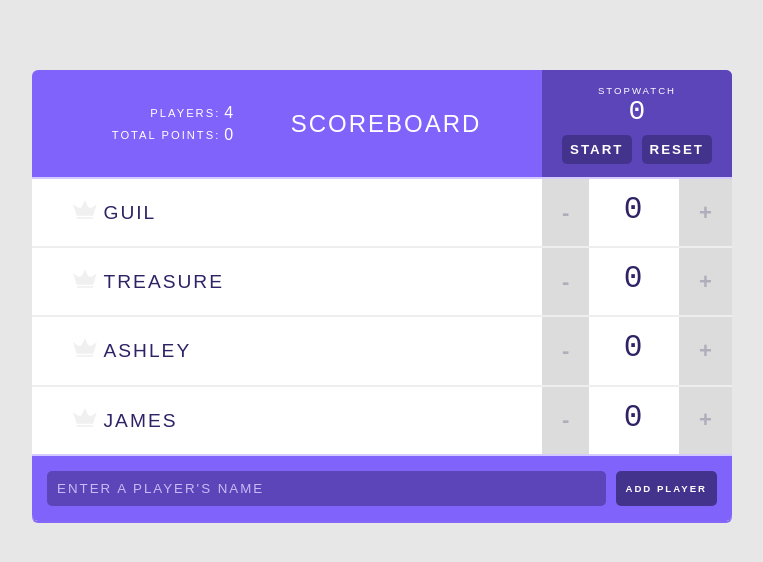
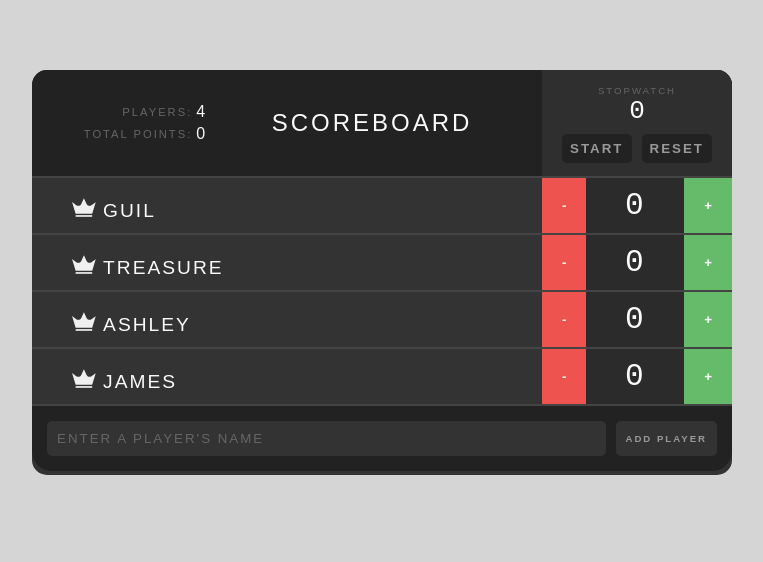
Before and after one commit to umair8794/React-Redux, a React app: page / in a window 1280 px wide. Shown: the whole page, without its empty margins (258-1021 px from the left). Built offline with nearby package versions, Linux system fonts and the light colour scheme.

Commit message:
React with Redux: Modularizing the React Scoreboard Application section completed

```diff
--- a/src/components/AddPlayerForm.js
+++ b/src/components/AddPlayerForm.js
@@ -14,6 +14,7 @@ const AddPlayerForm = () => {
                 }
 
                 return (
+                    <div className="add-player-form">
                         <form onSubmit={handleSubmit}>
                             <input
                                 type="text"
@@ -26,6 +27,7 @@ const AddPlayerForm = () => {
                                 value="Add Player"
                             />
                         </form>
+                    </div>
                 );
             }}
         </Consumer>
--- a/src/components/Counter.js
+++ b/src/components/Counter.js
@@ -9,7 +9,7 @@ const Counter = ({ index }) => {
                 return (
                     <div className="counter">
                         <button className="counter-action decrement" onClick={() => actions.changeScore(index, -1)}> - </button>
-                        <span className="counter-score">{ players[index].score }</span>
+                        <div className="counter-score">{ players[index].score }</div>
                         <button className="counter-action increment" onClick={() => actions.changeScore(index, 1)}> + </button>
                     </div>
                 )
--- a/src/components/Header.js
+++ b/src/components/Header.js
@@ -5,11 +5,11 @@ import Stopwatch from './Stopwatch';
 
 const Header = ({ title }) => {
     return (
-        <header>
+        <div className="header">
             <Stats />
             <h1>{ title }</h1>
             <Stopwatch />
-        </header>
+        </div>
     );
 };
 
--- a/src/components/Player.js
+++ b/src/components/Player.js
@@ -22,12 +22,14 @@ class Player extends PureComponent {
                 {({ actions, players }) => {
                     return (
                         <div className="player">
-                            <span className="player-name">
-                                <button className="remove-player" onClick={() => actions.removePlayer(players[index].id)}>✖</button>
+                            <div className="player-name">
+                                <a className="remove-player" onClick={() => actions.removePlayer(players[index].id)}>✖</a>
                                 <HighScoreIcon isHighScore={isHighScore} />
                                 { players[index].name }
-                            </span>
-                            <Counter index={index} />
+                            </div>
+                            <div className="player-score">
+                                <Counter index={index} />
+                            </div>
                         </div>
                     );
                 }}
--- a/src/components/PlayerList.js
+++ b/src/components/PlayerList.js
@@ -7,7 +7,7 @@ const PlayerList = () => {
         <Consumer>
             {({ players, highScore }) => {
                 return (
-                    <React.Fragment>
+                    <div className="players">
                         {players.map((player, index) =>
                             <Player
                                 key={player.id.toString()}
@@ -15,7 +15,7 @@ const PlayerList = () => {
                                 isHighScore={player.score === highScore}
                             />
                         )}
-                    </React.Fragment>
+                    </div>
                 );
             }}
         </Consumer>
--- a/src/components/Stopwatch.js
+++ b/src/components/Stopwatch.js
@@ -54,9 +54,9 @@ class Stopwatch extends Component {
         return (
             <div className="stopwatch">
                 <h2>Stopwatch</h2>
-                <span className="stopwatch-time">
+                <div className="stopwatch-time">
                     {seconds}
-                </span>
+                </div>
                 <button onClick={this.handleStopwatch}>
                     { this.state.isRunning ? 'Stop' : 'Start'}
                 </button>
--- a/src/index.css
+++ b/src/index.css
@@ -1,80 +1,8 @@
-/* ELEMENT STYLES -------------------- */
-
 body {
-    background: #e8e7e7;
+    background: #d5d5d5;
     font-family: arial;
+    color: #FAFAFA;
     text-transform: uppercase;
-}
-
-header {
-    color: #FFF;
-    padding: 5px 10px;
-    text-align: center;
-    display: flex;
-    align-items: center;
-    background-color: #8063FA;
-    border-bottom: solid 2px #D4CAFF;
-}
-
-header h1 {
-    flex-grow: 1;
-    font-size: 1.5em;
-    letter-spacing: 2px;
-    font-weight: normal;
-}
-
-/* FORMS */
-
-form {
-    display: flex;
-    background-color: #8063FA;
-}
-
-input[type=text] {
-    flex-grow: 1;
-    border-width: 0 0 1px 0;
-    margin: 15px 10px 15px 15px;
-    padding: 10px;
-    border-radius: 5px;
-    background-color: #5B45B9;
-    border-style: none;
-    text-shadow: none;
-    text-transform: uppercase;
-    color: #C7BCF8;
-    letter-spacing: 2px;
-    outline: none;
-}
-
-input[type=text]::-webkit-input-placeholder {
-    color: #C7BCF8;
-    letter-spacing: 2px;
-}
-
-input[type=text]:focus {
-    background-color: rgba(0, 0, 0, 0.2);
-}
-
-input[type=submit] {
-    display: block;
-    font-size: .6em;
-    margin: 15px 15px 15px 0;
-    padding: 10px;
-    background-color: #44338D;
-    border-radius: 5px;
-    border: none;
-    color: #fff;
-    letter-spacing: 2px;
-    font-weight: bold;
-    text-shadow: none;
-    text-transform: uppercase;
-    cursor: pointer;
-}
-
-button,
-input[type=submit] {
-    outline: none;
-    transition: background-color 0.2s ease,
-        color 0.2s ease;
 }
 
 /* ICONS */
@@ -98,62 +26,39 @@ svg {
     }
 }
 
-/* COMPONENT STYLES -------------------- */
-
 .scoreboard {
-    background: #fff;
+    background: #333;
     width: 700px;
     margin: 70px auto;
-    box-shadow: 0 2px 0 rgb(133, 104, 250);
-    border-radius: 6px;
-    overflow: hidden;
+    box-shadow: 0 4px 0px #333;
+    border-radius: 15px;
+
 }
 
-.player {
+.header {
+    padding: 5px 10px;
+    text-align: center;
     display: flex;
-    font-size: 1.2em;
-    border-bottom: solid 2px #EEEEEE;
-    letter-spacing: 2px;
+    align-items: center;
+    background-color: #222;
+    border-radius: 15px 15px 0 0;
+    border-bottom: solid 2px #444;
 }
 
-.player:last-of-type {
-    border-bottom-color: #D4CAFF;
+.header h1 {
+    flex-grow: 1;
+    font-size: 1.5em;
+    letter-spacing: 3px;
+    font-weight: normal;
 }
 
-.player-name:hover .remove-player {
-    visibility: visible;
-}
-
-.player-name,
-.counter-score {
-    color: #2F2366;
-}
-
-.player-name {
-    flex-grow: 1;
-    line-height: 3.5em;
-    padding-left: 10px;
-}
-
-.remove-player {
-    font-size: 1.15em;
-    border: none;
-    outline: none;
-    visibility: hidden;
-    color: #EF5350;
-    cursor: pointer;
-    margin: 0 10px 0 0;
-    padding: 0;
-    background: none;
-}
-
-.stats,
-.stopwatch {
+.header .stats,
+.header .stopwatch {
     width: 170px;
 }
 
 .stats {
-    margin: 0 0 0 28px;
+    margin-top: 0;
     font-weight: normal;
 }
 
@@ -161,6 +66,7 @@ svg {
     text-align: right;
     font-weight: normal;
     letter-spacing: 2px;
+    color: #666;
     font-size: .7em;
 }
 
@@ -171,32 +77,31 @@ svg {
 .stopwatch {
     padding: 15px 10px 5px 10px;
     margin: -5px -10px -5px 10px;
-    background: #5B45B9;
+    background: #2f2f2f;
+    border-radius: 0 15px 0 0;
 }
 
 .stopwatch-time {
-    display: block;
     font-family: monospace;
-    font-size: 2.15em;
+    font-size: 2em;
 }
 
 .stopwatch button {
     margin: 8px 5px;
-    background-color: #44338D;
+    background-color: #222;
     border-radius: 5px;
     padding: 7px 8px;
     border: none;
-    color: #fff;
+    color: #999;
     letter-spacing: 2px;
     font-weight: bold;
     text-shadow: none;
     text-transform: uppercase;
 }
 
-.stopwatch button:hover,
-input[type=submit]:hover {
-    background: #fff;
-    color: #44338D;
+.stopwatch button:hover {
+    background: #4b71b5;
+    color: #fafafa;
     cursor: pointer;
 }
 
@@ -205,41 +110,130 @@ input[type=submit]:hover {
     margin: 0;
     font-weight: normal;
     letter-spacing: 2px;
+    color: #666;
+}
+
+.player {
+    display: flex;
+    font-size: 1.2em;
+    border-bottom: solid 2px #444;
+    letter-spacing: 2px;
+}
+
+.remove-player {
+    visibility: hidden;
+    margin-right: 10px;
+    color: #e57373;
+    cursor: pointer;
+}
+
+.player-name:hover .remove-player {
+    visibility: visible;
+}
+
+.player-name {
+    flex-grow: 1;
+    padding: 20px 10px 10px 10px;
+}
+
+.player-score {
+    width: 190px;
+    background: blue;
 }
 
 .counter {
     display: flex;
-    width: 190px;
 }
 
 .counter-action {
     border: none;
-    font-size: 1.15em;
     font-weight: bold;
-    color: #B0AEBA;
-    background-color: #DCDCDC;
+    color: #FAFAFA;
     display: block;
     padding: 20px 20px;
     cursor: pointer;
-    outline: none;
+    -webkit-user-select: none;
+    -moz-user-select: none;
+    -ms-user-select: none;
+    user-select: none;
 }
 
-.counter-action:hover {
-    color: #fff;
+.counter-action.increment {
+    background: #66BB6A;
 }
 
-.increment:hover {
-    background: #83D97C;
+.counter-action.increment:hover {
+    background: #549d59;
+    cursor: pointer;
 }
 
-.decrement:hover {
-    background: #EF5350;
+.counter-action.decrement {
+    background: #ef5350;
+}
+
+.counter-action.decrement:hover {
+    background: #c44442;
+    cursor: pointer;
 }
 
 .counter-score {
     flex-grow: 1;
+    background: #2b2b2b;
+    color: #FAFAFA;
     text-align: center;
     font-family: monospace;
+    padding: 10px;
     font-size: 2em;
-    line-height: 2em;
 }
+
+
+.add-player-form form {
+    display: flex;
+    background-color: #222;
+    border-radius: 0 0 20px 20px
+}
+
+.add-player-form input[type=text] {
+    flex-grow: 1;
+    border-width: 0 0 1px 0;
+    margin: 15px 10px 15px 15px;
+    padding: 10px;
+    border-radius: 5px;
+    background-color: #333;
+    border-style: none;
+    text-shadow: none;
+    text-transform: uppercase;
+    color: #999;
+    letter-spacing: 2px;
+    outline: none;
+}
+
+.add-player-form input[type=text]::-webkit-input-placeholder {
+    color: #666;
+    letter-spacing: 2px;
+}
+
+.add-player-form input[type=text]:focus {
+    background-color: #444;
+}
+
+.add-player-form input[type=submit] {
+    display: block;
+    font-size: .6em;
+    margin: 15px 15px 15px 0;
+    padding: 10px;
+    background-color: #333;
+    border-radius: 5px;
+    border: none;
+    color: #999;
+    letter-spacing: 2px;
+    font-weight: bold;
+    text-shadow: none;
+    text-transform: uppercase;
+}
+
+.add-player-form input[type=submit]:hover {
+    background: #4b71b5;
+    color: #fafafa;
+    cursor: pointer;
+}
```
Lines whose indentation alone changed are shown as unchanged.
